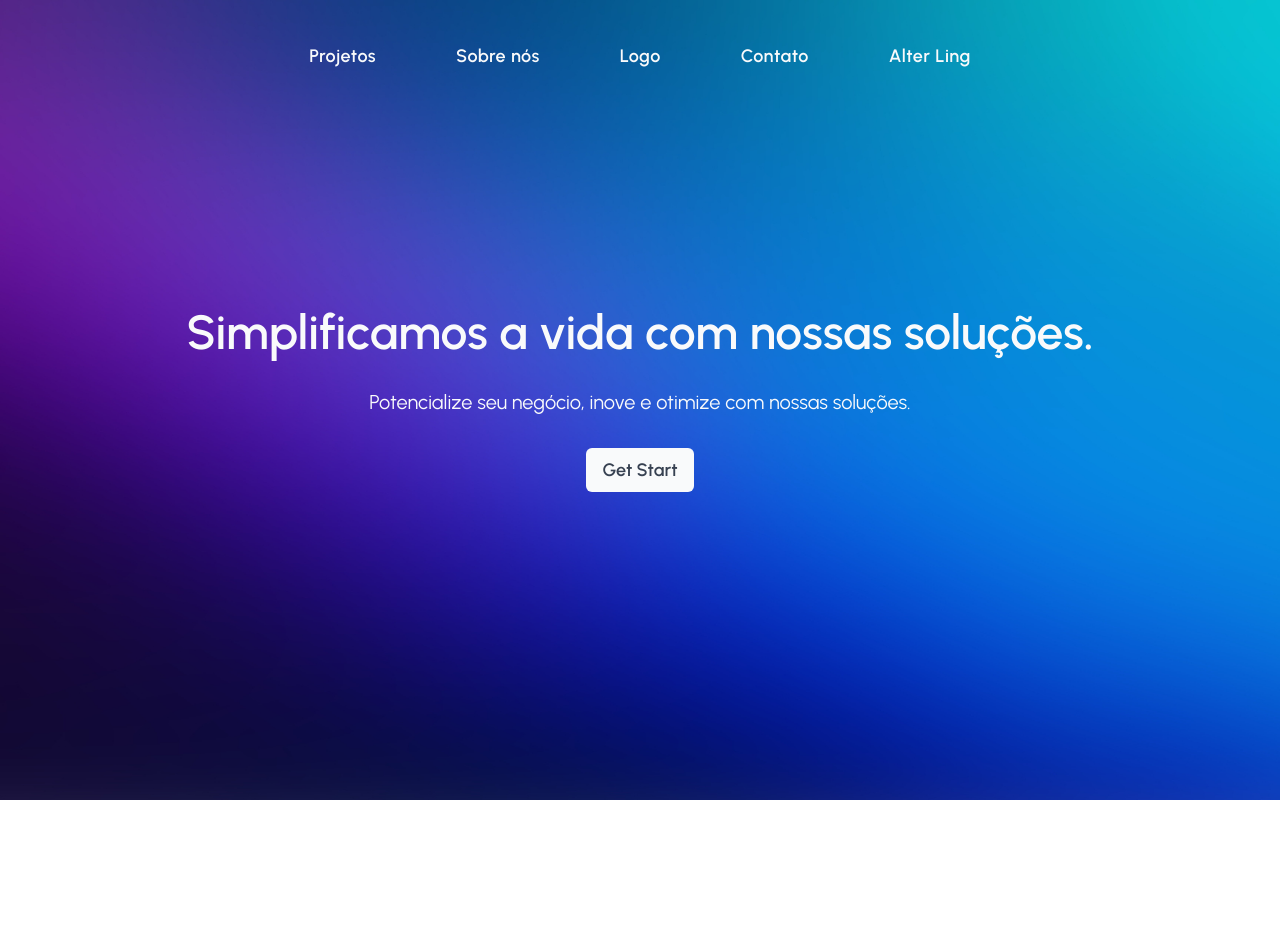
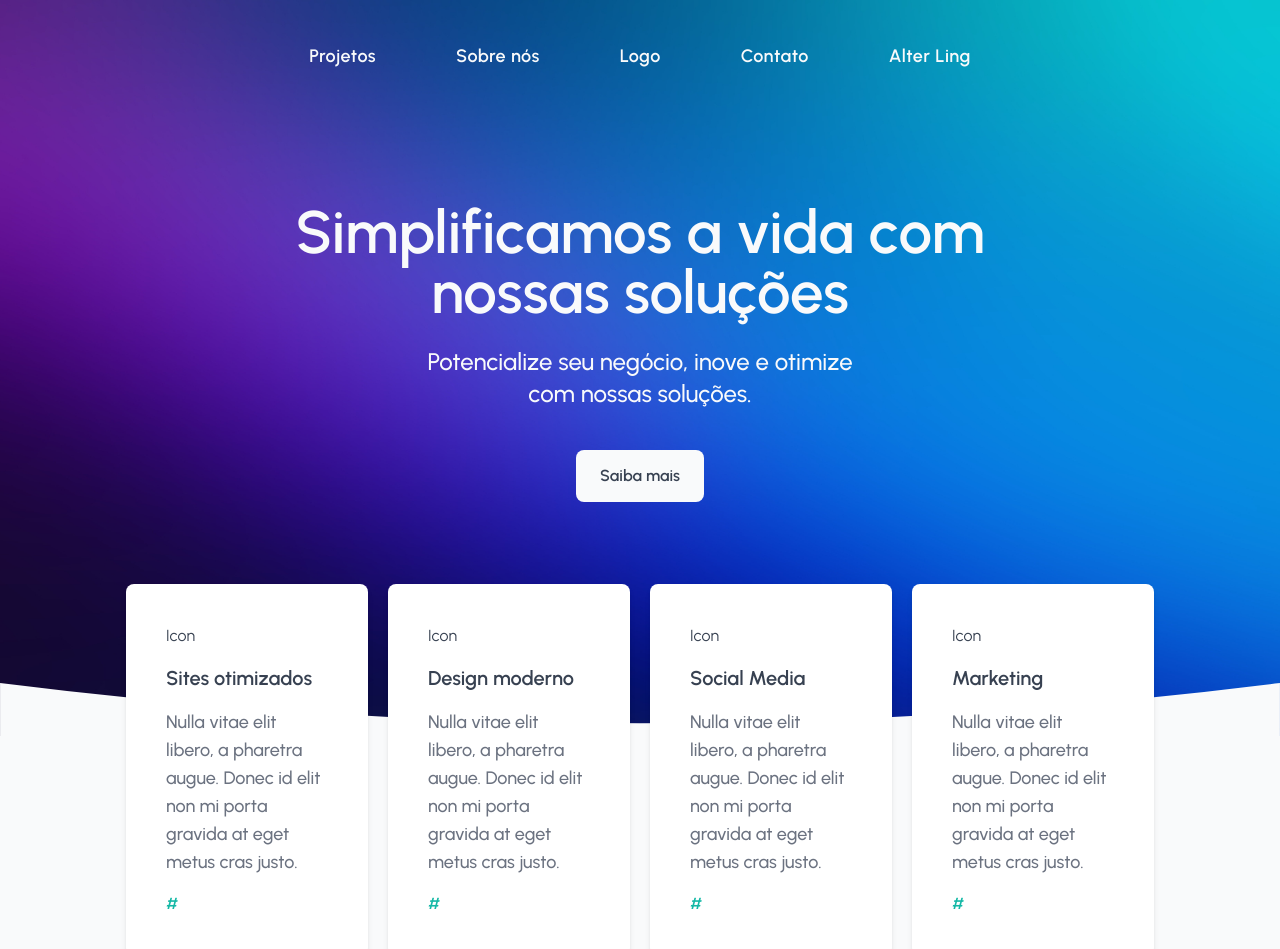
Before and after one commit to sycode-tech/sycode-site, a Next.js app: page / in a window 1280 px wide. Shown: the top 949 px of the page. Before the commit the page ends 800 px from the top, so only its background shows below. Built offline with nearby package versions, Linux system fonts and the light colour scheme.

Commit message:
section 1 complete

```diff
--- a/src/app/global.css
+++ b/src/app/global.css
@@ -6,3 +6,11 @@ header,
 section {
   @apply px-4 sm:px-6 lg:px-20;
 }
+
+section {
+  @apply text-gray-700;
+}
+
+.centralize {
+  @apply flex flex-col justify-center items-center;
+}
--- a/src/app/page.tsx
+++ b/src/app/page.tsx
@@ -1,19 +1,52 @@
 import { Button } from "@/components/Button";
+import { CardService } from "@/components/CardService";
 import { Header } from "@/components/Header";
+import { Title } from "@/components/Title";
+import { cardService } from "@/utils/cardService";
 
 export default function Home() {
   return (
     <>
       <Header />
-      <main>
-        <section className="w-full h-screen bg-hero bg-cover bg-center text-gray-50 flex flex-col justify-center items-center gap-y-8">
-          <h1 className="font-semibold text-5xl text-center">
-            Simplificamos a vida com nossas soluções.
+      <main className="bg-gray-50">
+        <section className="w-full h-[calc(100vh-3.5rem)] bg-hero bg-cover bg-center text-gray-50 centralize gap-y-10">
+          <h1 className="-mt-10 font-semibold text-4xl text-center w-full max-w-md md:max-w-lg md:text-5xl lg:max-w-3xl lg:text-6xl">
+            Simplificamos a vida com nossas soluções
           </h1>
-          <h3 className="text-xl text-center">
+          <h3 className="text-2xl text-center font-medium -mt-4 w-full max-w-md">
             Potencialize seu negócio, inove e otimize com nossas soluções.
           </h3>
-          <Button>Get Start</Button>
+          <Button>Saiba mais</Button>
+          <div className="w-full absolute z-0 left-0 bottom-16 after:block after:bg-gray-50 after:w-full after:h-2 after:absolute after:-bottom-2 after:left-0">
+            <svg
+              className="text-gray-50"
+              xmlns="http://www.w3.org/2000/svg"
+              viewBox="0 0 1440 60"
+            >
+              <path
+                fill="currentColor"
+                d="M0,0V60H1440V0A5771,5771,0,0,1,0,0Z"
+              ></path>
+            </svg>
+          </div>
+        </section>
+        <section className="pb-32 -mt-40">
+          <div className="relative z-10 bg-transparent flex flex-wrap justify-center gap-5 pb-32">
+            {cardService.map(({ title, description, link }, index) => {
+              return (
+                <CardService
+                  key={index}
+                  title={title}
+                  description={description}
+                  link={link}
+                />
+              );
+            })}
+          </div>
+          <Title
+            subtitle="Por que escolher a Sycode?"
+            title="Aqui estão algumas razões pelas quais nossos clientes escolhem a Sycode"
+          />
         </section>
       </main>
     </>
--- a/src/components/Button.tsx
+++ b/src/components/Button.tsx
@@ -6,7 +6,7 @@ type Props = {
 
 export const Button = ({ children }: Props) => {
   return (
-    <button className="rounded-md px-4 py-2 bg-gray-50 text-gray-700 text-lg font-semibold">
+    <button className="rounded-lg px-6 py-3.5 bg-gray-50 text-gray-700 font-semibold">
       {children}
     </button>
   );
--- /dev/null
+++ b/src/components/CardService.tsx
@@ -0,0 +1,21 @@
+import { ReactNode } from "react";
+
+type Props = {
+  icon?: ReactNode;
+  title: string;
+  description: string;
+  link: string;
+};
+
+export const CardService = ({ title, description, link }: Props) => {
+  return (
+    <div className="bg-white w-full max-w-lg flex flex-col gap-4 p-10 rounded-lg shadow-md md:max-w-[333px] lg:max-w-[415px] xl:max-w-[242px] 2xl:max-w-[300px]">
+      <div>Icon</div>
+      <h3 className="text-xl font-bold text-gray-700">{title}</h3>
+      <p className="text-lg font-medium text-gray-500">{description}</p>
+      <a href="" className="text-teal-500 font-semibold">
+        {link}
+      </a>
+    </div>
+  );
+};
--- a/src/components/Header.tsx
+++ b/src/components/Header.tsx
@@ -8,7 +8,7 @@ import { FaBars } from "react-icons/fa";
 import { MenuMobile } from "./MenuMobile";
 
 export const Header = () => {
-  const [isActive, setIsActive] = useState(false);
+  const [isActive, setIsActive] = useState(true);
 
   return (
     <header className="w-full h-28 bg-transparent absolute inset-0">
--- a/src/components/MenuMobile.tsx
+++ b/src/components/MenuMobile.tsx
@@ -2,6 +2,7 @@ import logoLight from "../../public/logo-light.png";
 
 import Image from "next/image";
 import { FaTimes } from "react-icons/fa";
+import { SocialMedia } from "./SocialMedia";
 
 type Props = {
   setActive: (value: boolean) => void;
@@ -12,7 +13,7 @@ type Props = {
 export const MenuMobile = ({ isActive, extraClass, setActive }: Props) => {
   return (
     <div
-      className={`w-full absolute top-0 left-0 transition-transform duration-200 ${extraClass} ${
+      className={`w-full absolute top-0 left-0 z-50 transition-transform duration-200 ${extraClass} ${
         isActive ? "-translate-x-full" : "translate-x-0"
       }`}
     >
@@ -46,11 +47,7 @@ export const MenuMobile = ({ isActive, extraClass, setActive }: Props) => {
           </li>
           <li>+55 81 99999-9999</li>
           <li>
-            <ul className="flex">
-              <li>F</li>
-              <li>I</li>
-              <li>YT</li>
-            </ul>
+            <SocialMedia />
           </li>
         </ul>
       </aside>
--- /dev/null
+++ b/src/components/SocialMedia.tsx
@@ -0,0 +1,17 @@
+import { FaFacebookF, FaInstagram, FaYoutube } from "react-icons/fa";
+
+export const SocialMedia = () => {
+  return (
+    <ul className="flex items-center gap-x-3 mt-6">
+      <li>
+        <FaFacebookF />
+      </li>
+      <li>
+        <FaInstagram className="text-lg" />
+      </li>
+      <li>
+        <FaYoutube className="text-lg" />
+      </li>
+    </ul>
+  );
+};
--- /dev/null
+++ b/src/components/Title.tsx
@@ -0,0 +1,15 @@
+type Props = {
+  title: string;
+  subtitle: string;
+};
+
+export const Title = ({ title, subtitle }: Props) => {
+  return (
+    <div className="flex flex-col gap-y-2 text-center max-w-2xl mx-auto">
+      <h4 className="text-gray-400 font-medium uppercase text-lg">
+        {subtitle}
+      </h4>
+      <h2 className="text-3xl lg:text-4xl font-bold">{title}</h2>
+    </div>
+  );
+};
--- /dev/null
+++ b/src/utils/cardService.ts
@@ -0,0 +1,30 @@
+export const cardService = [
+  {
+    imageUrl: "",
+    title: "Sites otimizados",
+    description:
+      "Nulla vitae elit libero, a pharetra augue. Donec id elit non mi porta gravida at eget metus cras justo.",
+    link: "#",
+  },
+  {
+    imageUrl: "",
+    title: "Design moderno",
+    description:
+      "Nulla vitae elit libero, a pharetra augue. Donec id elit non mi porta gravida at eget metus cras justo.",
+    link: "#",
+  },
+  {
+    imageUrl: "",
+    title: "Social Media",
+    description:
+      "Nulla vitae elit libero, a pharetra augue. Donec id elit non mi porta gravida at eget metus cras justo.",
+    link: "#",
+  },
+  {
+    imageUrl: "",
+    title: "Marketing",
+    description:
+      "Nulla vitae elit libero, a pharetra augue. Donec id elit non mi porta gravida at eget metus cras justo.",
+    link: "#",
+  },
+];
--- a/tailwind.config.js
+++ b/tailwind.config.js
@@ -9,6 +9,10 @@ module.exports = {
       backgroundImage: {
         hero: "url('/hero.jpg')",
       },
+      screens: {
+        xl: "1200px",
+        "2xl": "1400px",
+      },
     },
   },
   plugins: [],
```
